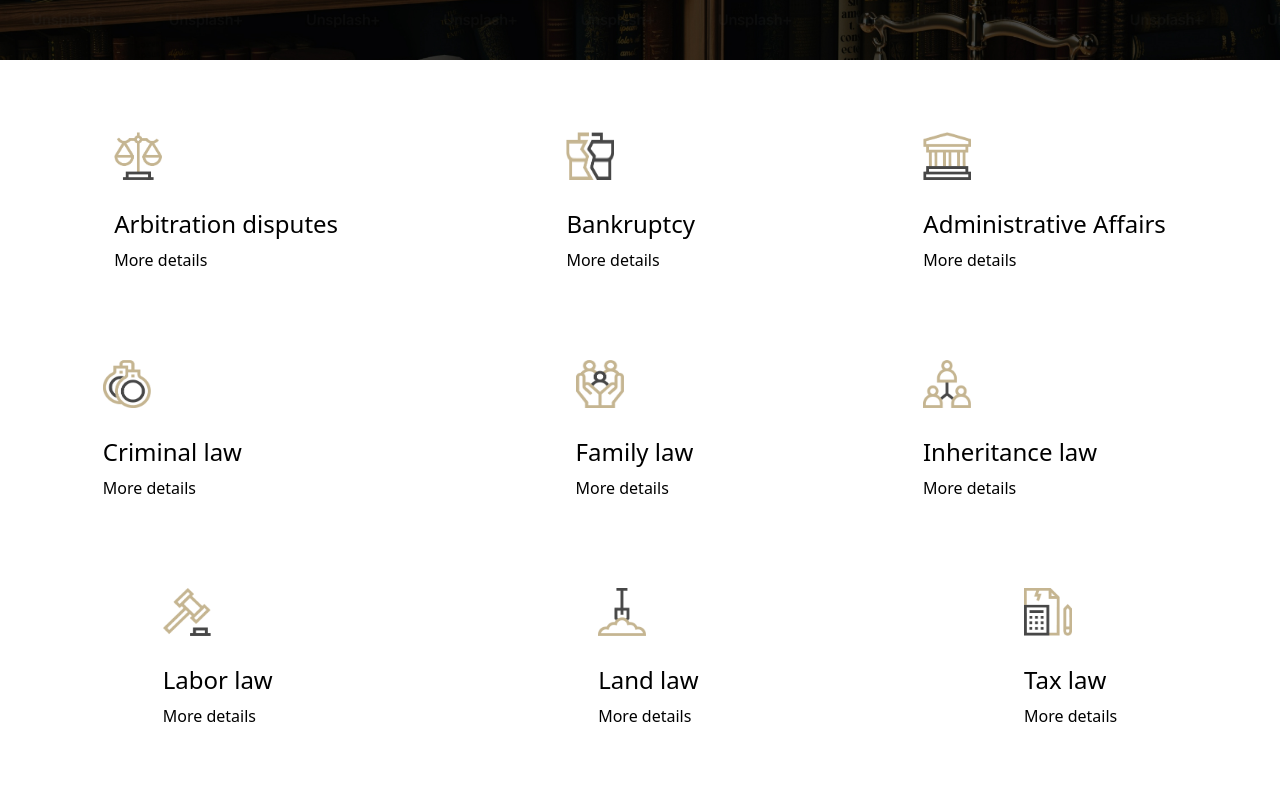
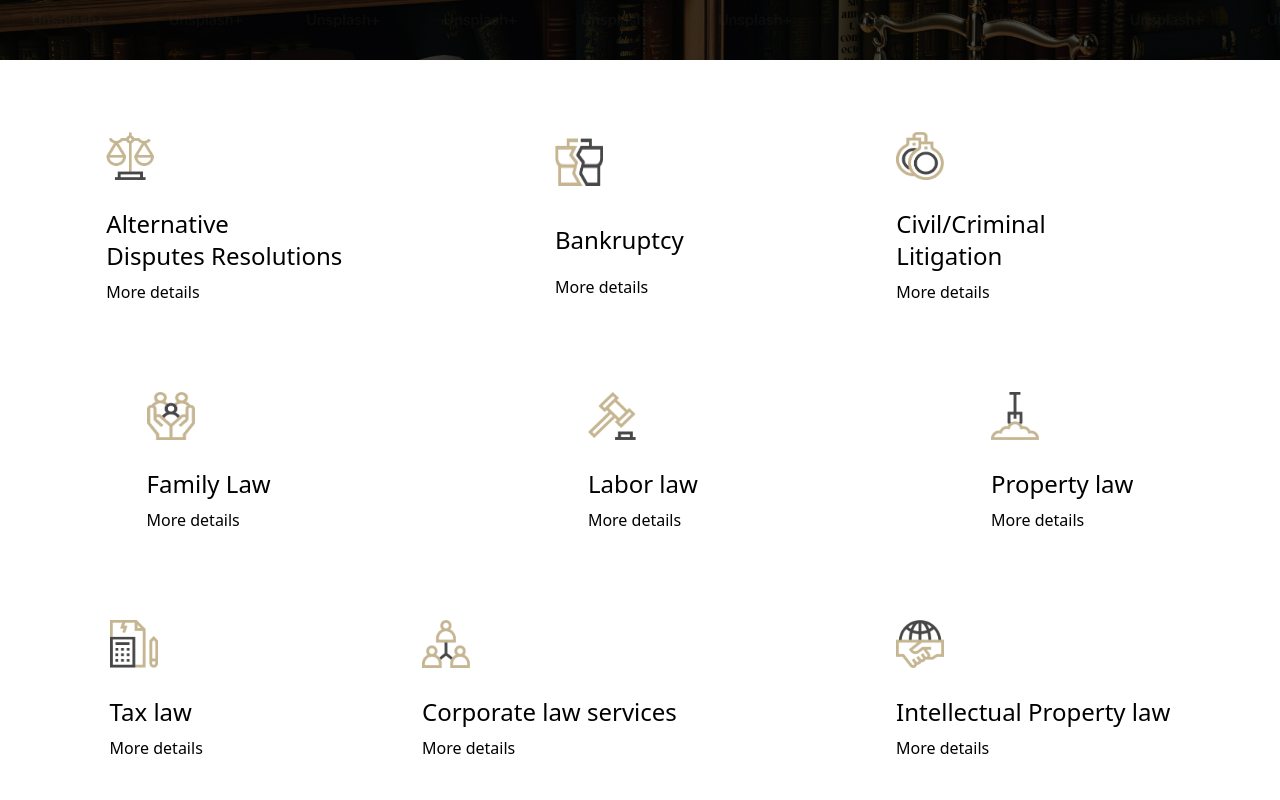
Before and after one commit to ifeday1/active-lawyers, a React (Create React App) app: page /legal-services in a window 1280 px wide. Shown: the part 360-1160 px from the top of the page. Built offline with nearby package versions, Linux system fonts and the light colour scheme.

Commit message:
Services

```diff
--- a/src/pages/Services.jsx
+++ b/src/pages/Services.jsx
@@ -2,7 +2,7 @@ import React from 'react';
 import serhead from '../assests/serhead.jpg';
 import legalser from '../assests/legalser.png';
 import arb from '../assests/arb.png';
-import adm from '../assests/adm.png';
+// import adm from '../assests/adm.png';
 import bankc from '../assests/bankc.png';
 import land from '../assests/land.png';
 import cri from '../assests/cri.png';
@@ -44,10 +44,10 @@ const Services = () => {
 
         {/* flex1 */}
         <div class='flex justify-around flex-col md:flex-row items-left mt-14'>
-          <a href='/' class='flex flex-col justify-center items-left m-4'>
+          <a href='/' class=' flex flex-col justify-center items-left m-4'>
             <img src={arb} alt='icon' className='w-12 h-12 mb-7' />
             <h3 className=' mb-2 font-medium text-2xl hover:text-gold'>
-              Arbitration disputes
+              Alternative <br></br>Disputes Resolutions
             </h3>
             <h1>More details </h1>
           </a>
@@ -60,10 +60,10 @@ const Services = () => {
             <h1>More details </h1>
           </a>
 
-          <a href='/' class='flex flex-col justify-center items-left m-4'>
-            <img src={adm} alt='icon' className='w-12 h-12 mb-7' />
+          <a href='/' class='flex flex-col justify-around mr-36 items-left m-4'>
+            <img src={cri} alt='icon' className='w-12 h-12 mb-7' />
             <h3 className=' mb-2 font-medium text-2xl hover:text-gold'>
-              Administrative Affairs
+              Civil/Criminal<br></br> Litigation
             </h3>
             <h1>More details </h1>
           </a>
@@ -71,33 +71,14 @@ const Services = () => {
 
         {/* flex2 */}
         <div class='flex justify-around flex-col md:flex-row  items-left mt-14'>
-          <a href='/' class='flex flex-col justify-around mr-36 items-left m-4'>
-            <img src={cri} alt='icon' className='w-12 h-12 mb-7' />
+          <a href='/' class='flex flex-col justify-center mr-10 items-left m-4'>
+            <img src={fam} alt='icon' className='w-12 h-12 mb-7' />
             <h3 className=' mb-2 font-medium text-2xl hover:text-gold'>
-              Criminal law
+              Family Law
             </h3>
             <h1>More details </h1>
           </a>
 
-          <a href='/' class='flex flex-col justify-center mr-10 items-left m-4'>
-            <img src={fam} alt='icon' className='w-12 h-12 mb-7' />
-            <h3 className=' mb-2 font-medium text-2xl hover:text-gold'>
-              Family law
-            </h3>
-            <h1>More details </h1>
-          </a>
-
-          <a href='/' class='flex flex-col justify-center mr-24 items-left m-4'>
-            <img src={inh} alt='icon' className='w-12 h-12 mb-7' />
-            <h3 className=' mb-2 font-medium text-2xl hover:text-gold'>
-              Inheritance law
-            </h3>
-            <h1>More details </h1>
-          </a>
-        </div>
-
-        {/* flex3 */}
-        <div class='flex justify-around flex-col md:flex-row items-left mt-14'>
           <a href='/' class='flex flex-col justify-center  items-left m-4'>
             <img src={lab} alt='icon' className='w-12 h-12 mb-7' />
             <h3 className=' mb-2 font-medium text-2xl hover:text-gold'>
@@ -109,11 +90,14 @@ const Services = () => {
           <a href='/' class='flex flex-col justify-center items-left m-4'>
             <img src={land} alt='icon' className='w-12 h-12 mb-7' />
             <h3 className=' mb-2 font-medium text-2xl hover:text-gold'>
-              Land law
+              Property law
             </h3>
             <h1>More details </h1>
           </a>
+        </div>
 
+        {/* flex3 */}
+        <div class='flex justify-around flex-col md:flex-row items-left mt-14'>
           <a href='/' class='flex flex-col justify-center items-left m-4'>
             <img src={tax} alt='icon' className='w-12 h-12 mb-7' />
             <h3 className=' mb-2 font-medium text-2xl hover:text-gold'>
@@ -121,14 +105,11 @@ const Services = () => {
             </h3>
             <h1>More details </h1>
           </a>
-        </div>
 
-        {/* flex4 */}
-        <div class='flex justify-around flex-col md:flex-row items-left mt-14'>
           <a href='/' class='flex flex-col justify-center  items-left m-4'>
             <img src={inh} alt='icon' className='w-12 h-12 mb-7' />
             <h3 className=' mb-2 font-medium text-2xl hover:text-gold'>
-              Corporate disputes
+              Corporate law services
             </h3>
             <h1>More details </h1>
           </a>
@@ -136,15 +117,18 @@ const Services = () => {
           <a href='/' class='flex flex-col justify-center items-left m-4'>
             <img src={int} alt='icon' className='w-12 h-12 mb-7' />
             <h3 className=' mb-2 font-medium text-2xl hover:text-gold'>
-              International Commercial<br></br> Arbitration Court (ICAC)
+              Intellectual Property law
             </h3>
             <h1>More details </h1>
           </a>
+        </div>
 
+        {/* flex4 */}
+        <div class='flex justify-around flex-col md:flex-row items-left mt-14'>
           <a href='/' class='flex flex-col justify-center items-left m-4'>
             <img src={tax} alt='icon' className='w-12 h-12 mb-7' />
             <h3 className=' mb-2 font-medium text-2xl hover:text-gold'>
-              Outsourcing
+              Commercial and Trade<br></br> Investment Disputes
             </h3>
             <h1>More details </h1>
           </a>
```
